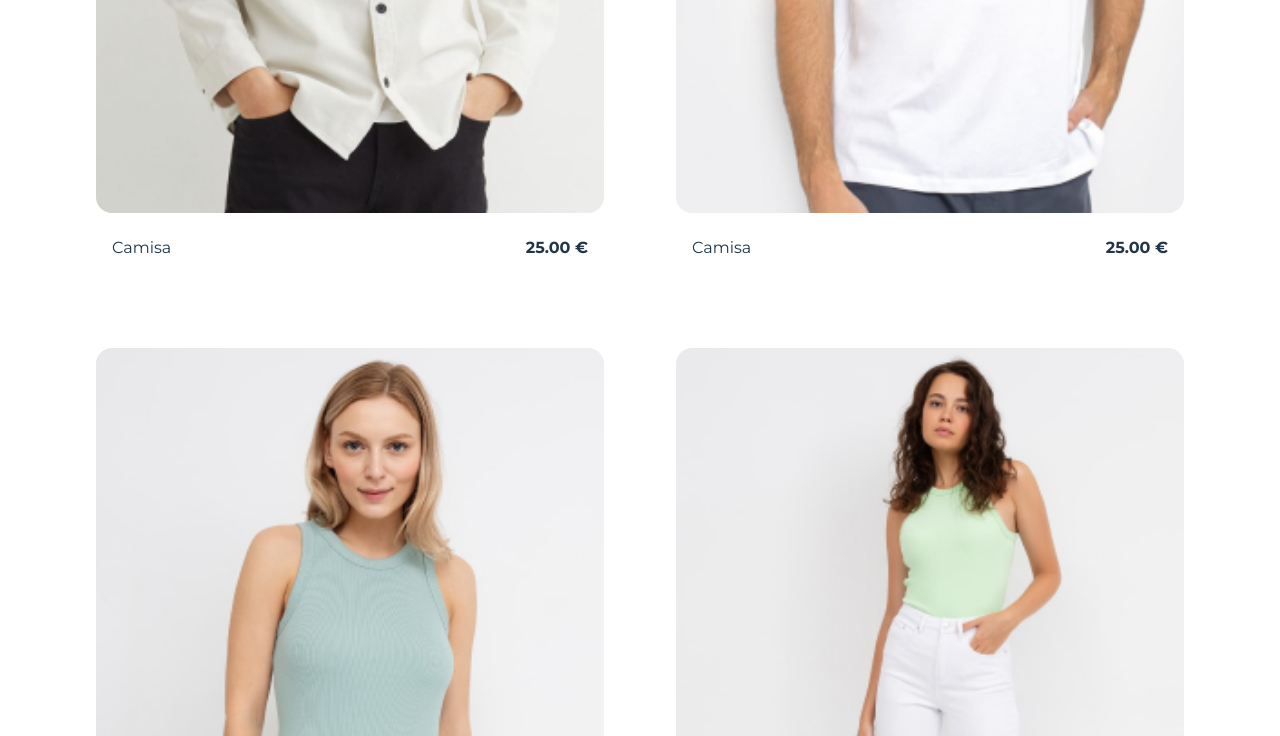
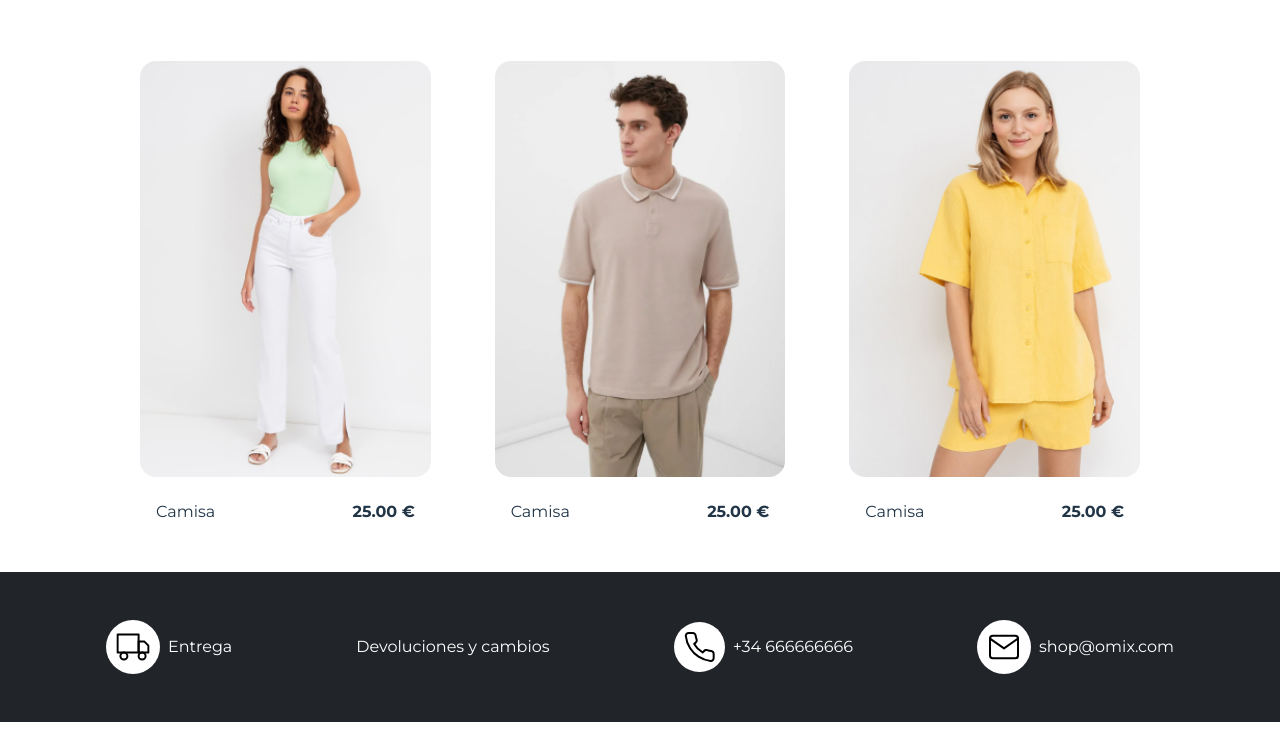
Before and after one commit to jlazaro135/laboratorio_html, a website built with Vite: page index.html in a window 1280 px wide. Shown: the part 744-1480 px from the top of the page. Built offline with nearby package versions, Linux system fonts and the light colour scheme.

Commit message:
se finaliza maquetación del módulo de HTML

```diff
--- a/index.html
+++ b/index.html
@@ -103,7 +103,44 @@
           </div>
         </section>
       </main>
-      <footer></footer>
+      <footer>
+        <section class="footer-links">
+          <div class="footer-link">
+            <div class="footer-icon-wrapper">
+              <img
+              class="footer-icon"
+              src="public/icons/icon-truck.svg"
+              alt="icon-menu"
+              />
+            </div>
+
+            Entrega
+          </div>
+          <div class="footer-link">
+            Devoluciones y cambios
+          </div>
+          <div class="footer-link">
+            <div class="footer-icon-wrapper">
+              <img
+              class="footer-icon"
+              src="public/icons/icon-phone.svg"
+              alt="icon-menu"
+              />
+            </div>
+            +34 666666666
+          </div>
+          <div class="footer-link">
+            <div class="footer-icon-wrapper">
+              <img
+              class="footer-icon"
+              src="public/icons/icon-mail.svg"
+              alt="icon-menu"
+              />
+            </div>
+            shop@omix.com
+          </div>
+        </section>
+      </footer>
     </div>
   </body>
 </html>
--- a/src/style.css
+++ b/src/style.css
@@ -17,30 +17,9 @@
   --black: #212429;
 }
 
-a {
-  font-weight: 500;
-  color: #646cff;
-  text-decoration: inherit;
-}
-a:hover {
-  color: #535bf2;
-}
-
-h1 {
-  text-align: left;
-  font-size: 2rem;
-  line-height: 1.1;
-}
-
 #app {
-  max-width: 1280px;
   margin: 0 auto;
-  padding: 2rem;
   text-align: center;
-}
-
-.card {
-  padding: 2em;
 }
 
 @media (prefers-color-scheme: light) {
@@ -63,12 +42,12 @@ h1 {
   justify-content: space-between;
   align-items: center;
   gap: 1rem;
-  padding: 1rem;
+  padding: 2rem;
   border-bottom: 1px solid var(--black);
 }
 
 .main-menu {
-  display: flex;
+  display: none;
   flex: 1;
   justify-content: center;
   gap: 2rem;
@@ -79,27 +58,79 @@ h1 {
   color: var(--black);
 }
 
+.main-menu li {
+  position: relative;
+  cursor: default;
+}
+
+.main-menu li::after {
+  content: "";
+  position: absolute;
+  width: 0%;
+  height: 1px;
+  background-color: var(--black);
+  left: 0;
+  right: 0;
+  margin: auto;
+  bottom: 0;
+}
+
+.main-menu li:hover::after {
+  width: 100%;
+  transition: width 0.3s ease-in-out;
+}
+
 .icons-wrapper {
   display: flex;
   gap: 3rem;
 }
 
+.icons-wrapper img {
+  padding: 1rem;
+}
+
+.icons-wrapper img:hover {
+  background-color: #e2e2e2;
+  border-radius: 50%;
+  transition: background-color 0.2s ease-in-out;
+}
+
 .title {
   font-weight: 700;
+  text-align: left;
+  font-size: 2rem;
+  line-height: 1.1;
+  padding: 1rem;
+}
+
+main {
+  max-width: 1280px;
+  margin: auto;
 }
 
 .grid {
   display: grid;
-  gap: 0.5rem;
-  grid-template-columns: repeat(auto-fill, minmax(400px, 1fr));
-  padding: 0 2rem;
+  gap: 4rem;
+  grid-template-columns: repeat(auto-fill, minmax(250px, 1fr));
+  padding: 2rem;
+  max-width: 1000px;
+  margin: 0 auto;
+}
+
+.card {
+  border-radius: 1rem;
+}
+
+.card:hover {
+  box-shadow: 0 0 10px #cacaca;
+  transform: scale(1.03);
+  transition: transform 0.3s ease-in-out;
 }
 
 .image-wrapper,
 .image {
   width: 100%;
   height: auto;
-  overflow: hidden;
 }
 
 .image {
@@ -116,3 +147,37 @@ h1 {
 .price {
   font-weight: 700;
 }
+
+footer {
+  background-color: var(--black);
+  padding: 2rem;
+}
+
+.footer-links {
+  display: flex;
+  flex-wrap: wrap;
+  gap: 0.5rem;
+  padding: 1rem;
+  justify-content: space-around;
+  list-style-type: none;
+  color: #fff;
+}
+
+.footer-link {
+  display: flex;
+  align-items: center;
+  gap: 0.5rem;
+}
+
+.footer-icon-wrapper {
+  display: flex;
+  background-color: #fff;
+  padding: 10px;
+  border-radius: 50%;
+}
+
+@media screen and (min-width: 992px) {
+  .main-menu {
+    display: flex;
+  }
+}
```
